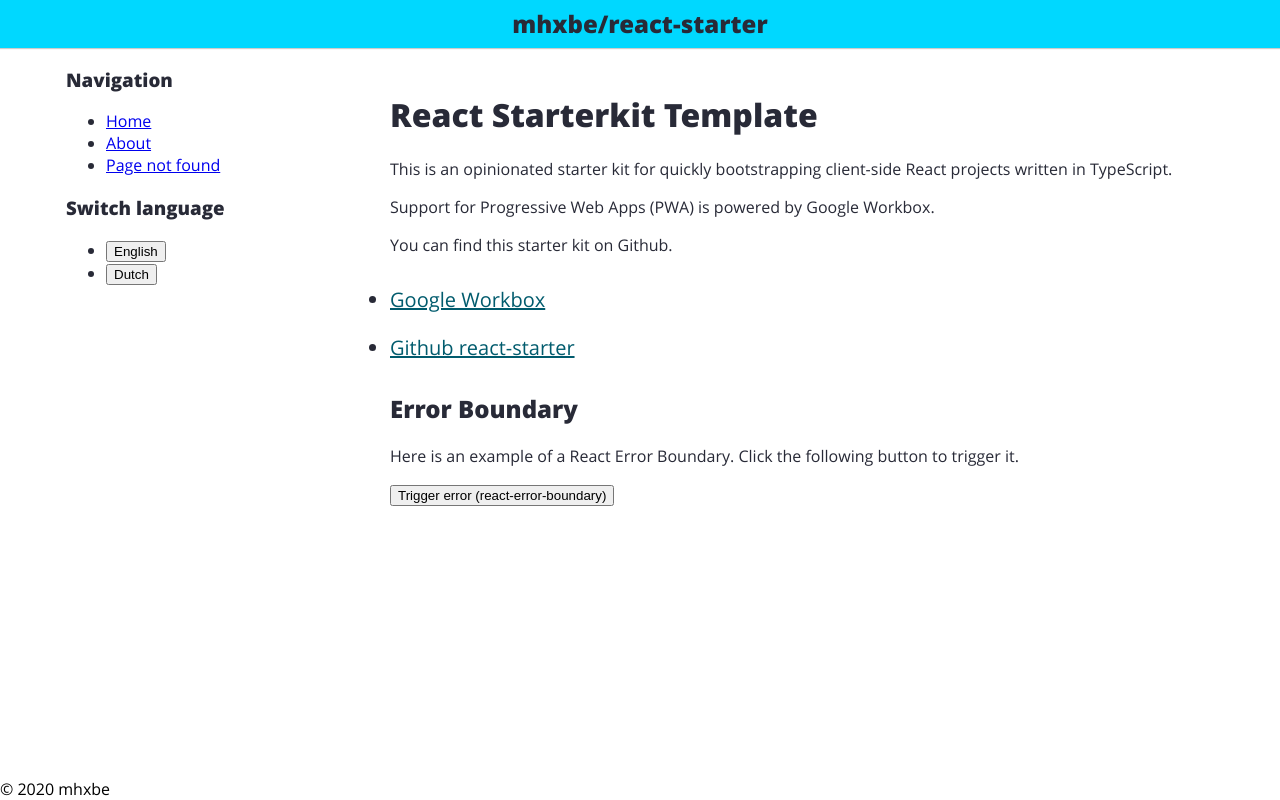
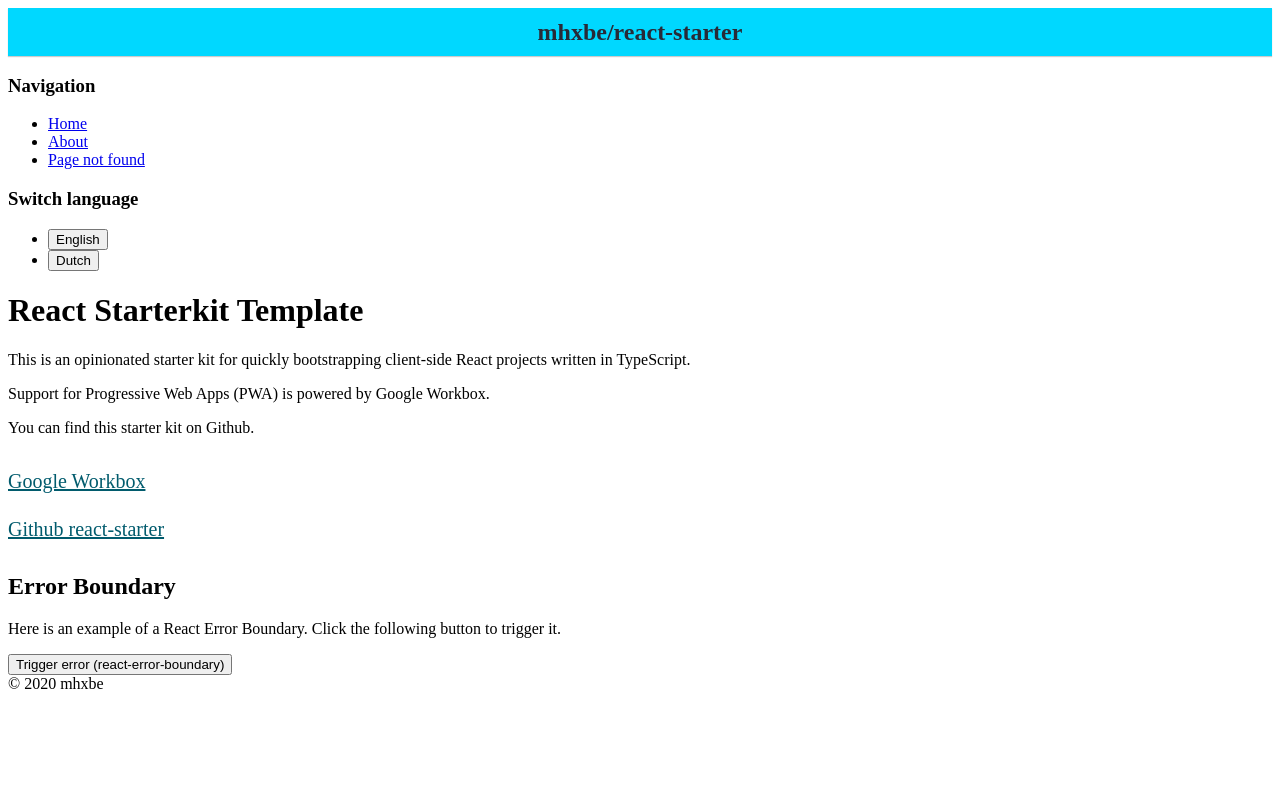
Before and after one commit to mhxbe/react-starter, a React app: page /en in a window 1280 px wide. Built offline with nearby package versions, Linux system fonts and the light colour scheme.

Commit message:
Refactor ResetCss, wrapper, mainWrapper, main to tailwind

```diff
--- a/src/App.styles.tsx
+++ b/src/App.styles.tsx
@@ -1,45 +1,5 @@
 import * as React from 'react';
 import { css, Global, Theme, SerializedStyles } from '@emotion/react';
-import { BREAKPOINT_DESKTOP } from './constants';
-
-export const wrapper = (theme: Theme): SerializedStyles => css`
-  background-color: ${theme.background};
-  color: ${theme.color};
-  display: flex;
-  flex-wrap: wrap;
-  flex: 1;
-  justify-content: center;
-
-  @media (min-width: ${BREAKPOINT_DESKTOP}px) {
-    margin: 0 auto;
-    max-width: ${BREAKPOINT_DESKTOP}px;
-  }
-`;
-
-export const mainWrapper = css`
-  margin: 0 auto;
-  padding: 1rem;
-  z-index: 1;
-  width: 100%;
-  flex: 1;
-
-  @media (min-width: 440px) {
-    padding: 24px;
-    max-width: 800px;
-  }
-  @media (min-width: ${BREAKPOINT_DESKTOP}px) {
-    width: 960px;
-  }
-`;
-
-export const main = css`
-  &:focus-visible::before {
-    content: '';
-    display: block;
-    height: 72px;
-    margin-top: -72px;
-  }
-`;
 
 export const link = (theme: Theme): SerializedStyles => css`
   display: inline-block;
@@ -79,54 +39,3 @@ export const backButton = (theme: Theme): SerializedStyles => css`
     color: ${theme.href.hover};
   }
 `;
-
-const reset = (theme: Theme): SerializedStyles => css`
-  @font-face {
-    font-family: 'Open Sans';
-    font-style: normal;
-    font-weight: 400;
-    font-display: swap;
-    src: local('Open Sans Regular'), local('OpenSans-Regular'),
-      url(/fonts/OpenSans-Regular.woff2) format('woff2');
-  }
-
-  @font-face {
-    font-family: 'Open Sans';
-    font-style: normal;
-    font-weight: 800;
-    font-display: swap;
-    src: local('Open Sans ExtraBold'), local('OpenSans-ExtraBold'),
-      url(/fonts/OpenSans-ExtraBold.woff2) format('woff2');
-  }
-
-  html {
-    background-color: ${theme.header
-      .background}; /* iOS topbar background color when black-translucent */
-    height: 100%;
-    font-family: 'Open Sans', Arial, Helvetica, sans-serif;
-    font-size: 16px;
-    -ms-text-size-adjust: 100%;
-    -webkit-text-size-adjust: 100%;
-  }
-  body {
-    background: ${theme.background};
-    display: flex;
-    flex-direction: column;
-    margin: 0rem;
-    min-height: 100%;
-    overflow-y: auto;
-  }
-  #root {
-    display: flex;
-    flex-direction: column;
-    flex: 1;
-  }
-
-  /* :focus-visible polyfill: https://github.com/WICG/focus-visible */
-  .js-focus-visible :focus:not(.focus-visible) {
-    box-shadow: none;
-    outline: none;
-  }
-`;
-
-export const ResetCss: React.FC = () => <Global styles={reset} />;
--- a/src/App.tsx
+++ b/src/App.tsx
@@ -4,7 +4,6 @@ import { Switch, Route, Redirect } from 'react-router-dom';
 import { useTranslation } from 'react-i18next';
 import { ErrorBoundary } from 'react-error-boundary';
 import { jsx, ThemeProvider } from '@emotion/react';
-import { ResetCss, wrapper, mainWrapper, main } from './App.styles';
 import Header from './common/Header';
 import Sidebar from './common/Sidebar';
 import ErrorFallback, { errorHandler } from './common/ErrorFallback';
@@ -60,21 +59,19 @@ const App: React.FC = () => {
 
   return (
     <ThemeProvider theme={darkMode ? darkTheme : lightTheme}>
-      <ResetCss />
       <Header showSidebar={showSidebar} onToggleSidebar={toggleSidebar} />
-      <div css={wrapper}>
+      <div className="bg-white text-normal flex flex-1 flex-wrap justify-center xl:my-0 xl:mx-auto xl:max-w-1260">
         <Sidebar showSidebar={showSidebar} onToggleSidebar={toggleSidebar} />
         <div
           aria-hidden={!showContent}
           data-testid="main-wrapper"
-          css={mainWrapper}
+          className="my-0 mx-auto z-10 flex w-full p-4 sm:p-6 sm:max-w-800 xl:w-960"
         >
           <main
             tabIndex={-1}
             id="main-content"
             role="main"
             aria-labelledby="page-heading"
-            css={main}
           >
             <React.Suspense
               fallback={<div data-testid="page-loading">Loading...</div>}
--- a/tailwind.config.js
+++ b/tailwind.config.js
@@ -24,9 +24,12 @@ module.exports = {
       },
       width: {
         300: '300px',
+        960: '960px',
       },
       maxWidth: {
+        800: '800px',
         1100: '1100px',
+        1260: '1260px',
       },
     },
   },
```
